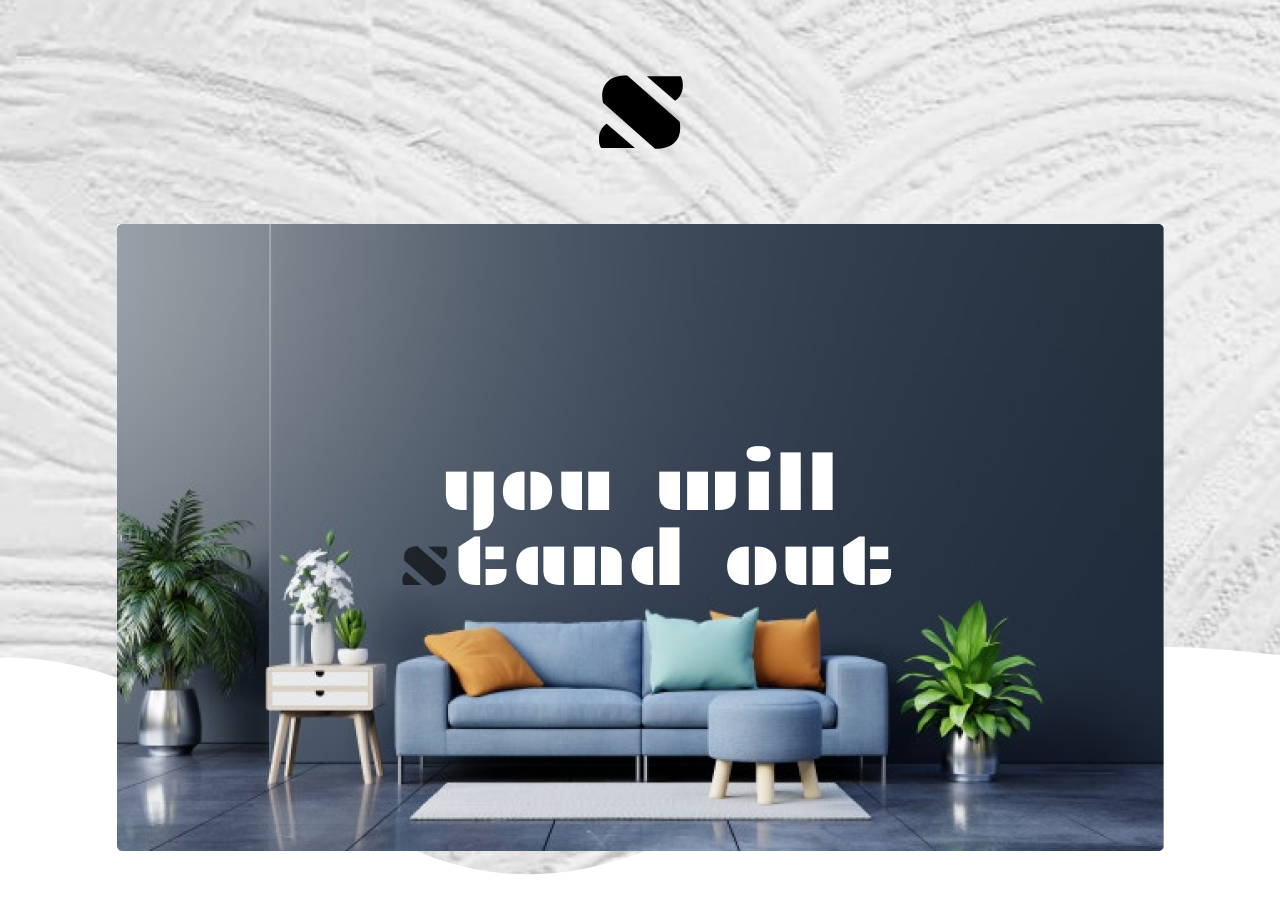
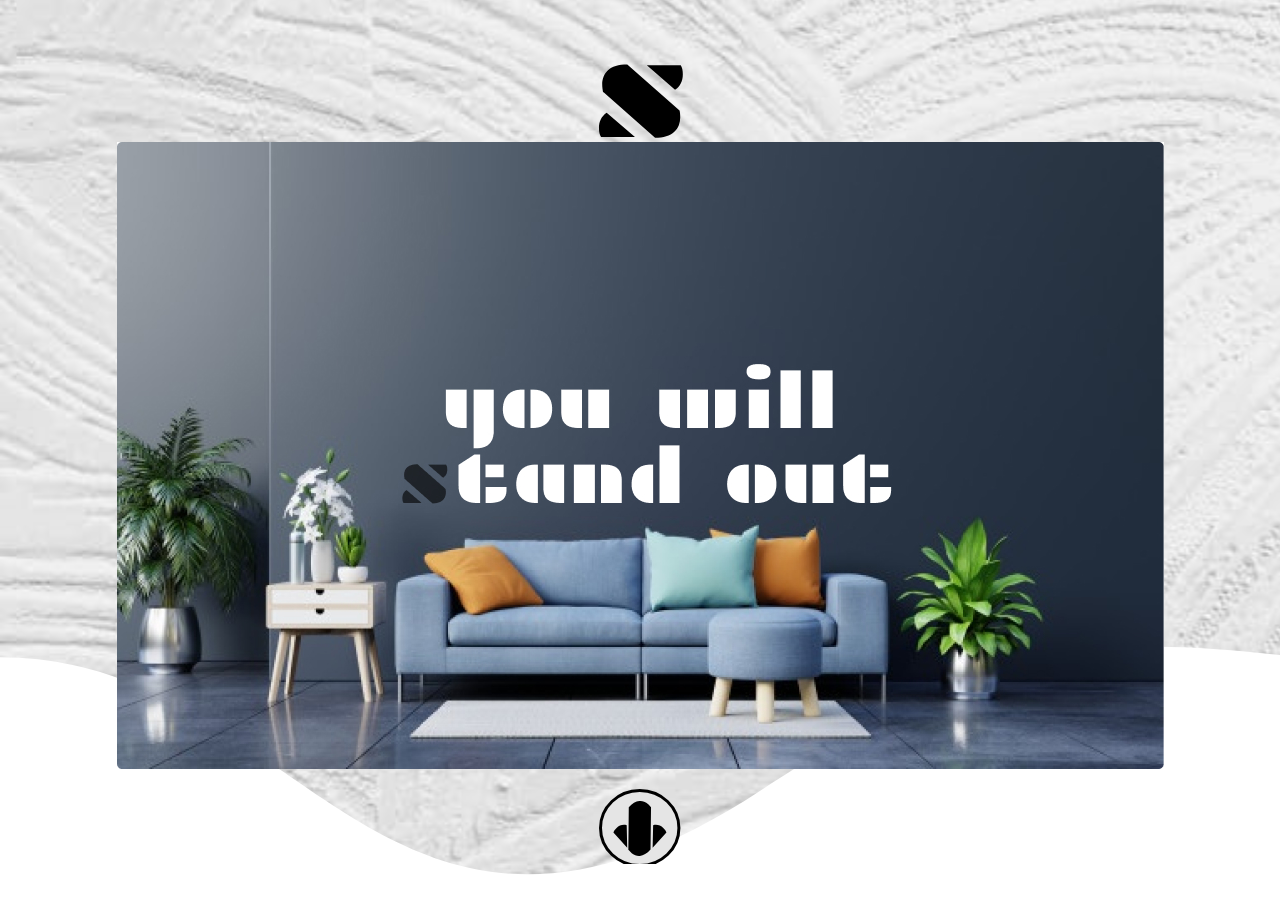
Before and after one commit to THATOMAS/Booking-app, a React (Create React App) app: page / in a window 1280 px wide. Shown: the top 912 px of the page. Built offline with nearby package versions, Linux system fonts and the light colour scheme.

Commit message:
Added better functionality on the page with flexbox,and also added an  animation on the mini logo,at this point all that is left is for me to  turn the animated logo brand to an a tag that will link me to the website.

```diff
--- a/src/index.css
+++ b/src/index.css
@@ -19,29 +19,85 @@ main {
 }
 
 section {
-  line-height: 20vh;
-  display: grid;
-  justify-items: center;
+  height: 100vh;
   scroll-snap-align: start;
+  display: flex;
+  flex-direction: column;
+  align-items: center;
+  justify-content: space-around;
 }
 
-.toBottom{
-  margin-top:1em;
+.toBottom {
+  margin-top: 1em;
 }
-.SecondPage{
-  margin-top:20em;
+
+.FirstPage {
+  margin-top: 6.5em;
+}
+.SecondPage {
+  margin-top: 20em;
   height: 105vh;
 }
 
-.mini-logo{
-  -webkit-transition: all .2s ease;
-  -moz-transition: all .2s ease;
-  -o-transition: all .2s ease;
-  transition: all .2s ease;
-
+.mini-logo {
+  animation-name: vibrate;
+  animation-duration: 5s;
+  animation-timing-function: ease;
+  animation-iteration-count: infinite;
 }
 
-.mini-logo:hover{
-transform:scale(1.3);
+.mini-logo:hover {
+  transform: scale(1.25);
+  cursor: pointer;
+  animation-duration: 0s;
+}
 
+@keyframes vibrate {
+  0% {
+    transform: scale(1.015);
+  }
+
+  15% {
+    transform: scale(1.025);
+  }
+
+  20% {
+    transform: scale(1);
+  }
+
+  50% {
+    transform: scale(1.3);
+  }
+
+  63% {
+    transform: scale(1);
+  }
+
+  70% {
+    transform: scale(1.015);
+  }
+
+  80% {
+    transform: scale(1.02);
+  }
+
+  87% {
+    transform: scale(1);
+  }
+
+  90% {
+    transform: scale(1.5);
+  }
+
+  95% {
+    transform: scale(1.035);
+  }
+
+  97% {
+    transform: scale(1.045);
+  }
+
+  100% {
+    transform: scale(1);
+  }
 }
```
